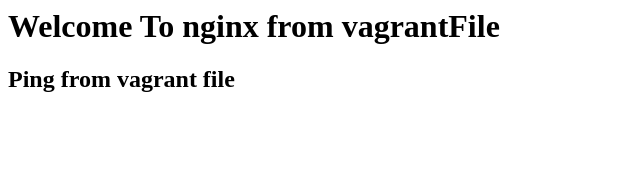
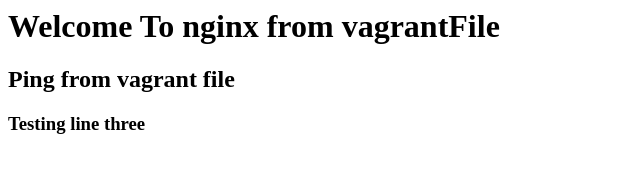
Before and after one commit to manojlavu1992/vargrant, a plain HTML site: page index.html in a window 1280 px wide. Shown: the whole page, without its empty margins (0-640 px from the left). Drawn offline with Linux system fonts and the light colour scheme.

Commit message:
addedd line three in index.html

```diff
--- a/index.html
+++ b/index.html
@@ -1,2 +1,3 @@
 <h1> Welcome To nginx from vagrantFile</h1>
 <h2> Ping from vagrant file</h2>
+<h3> Testing line three</h3>
```
